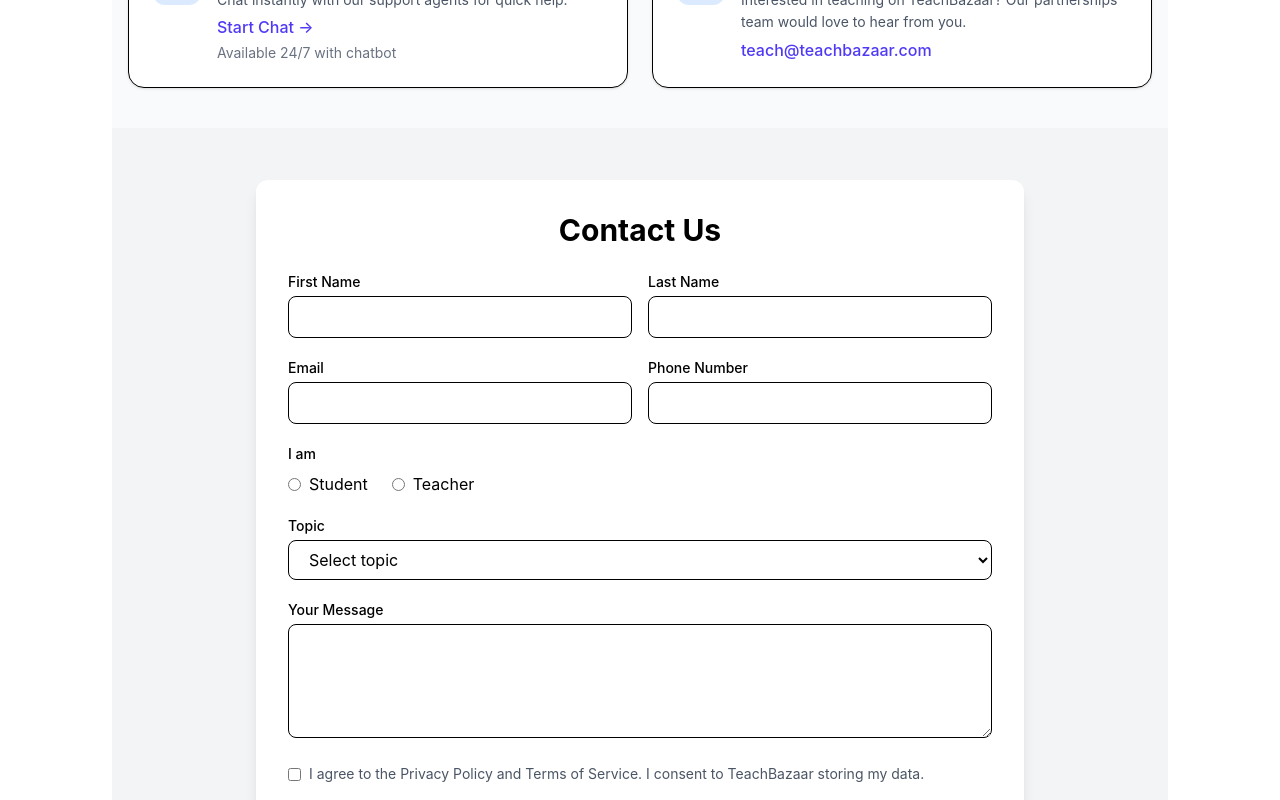
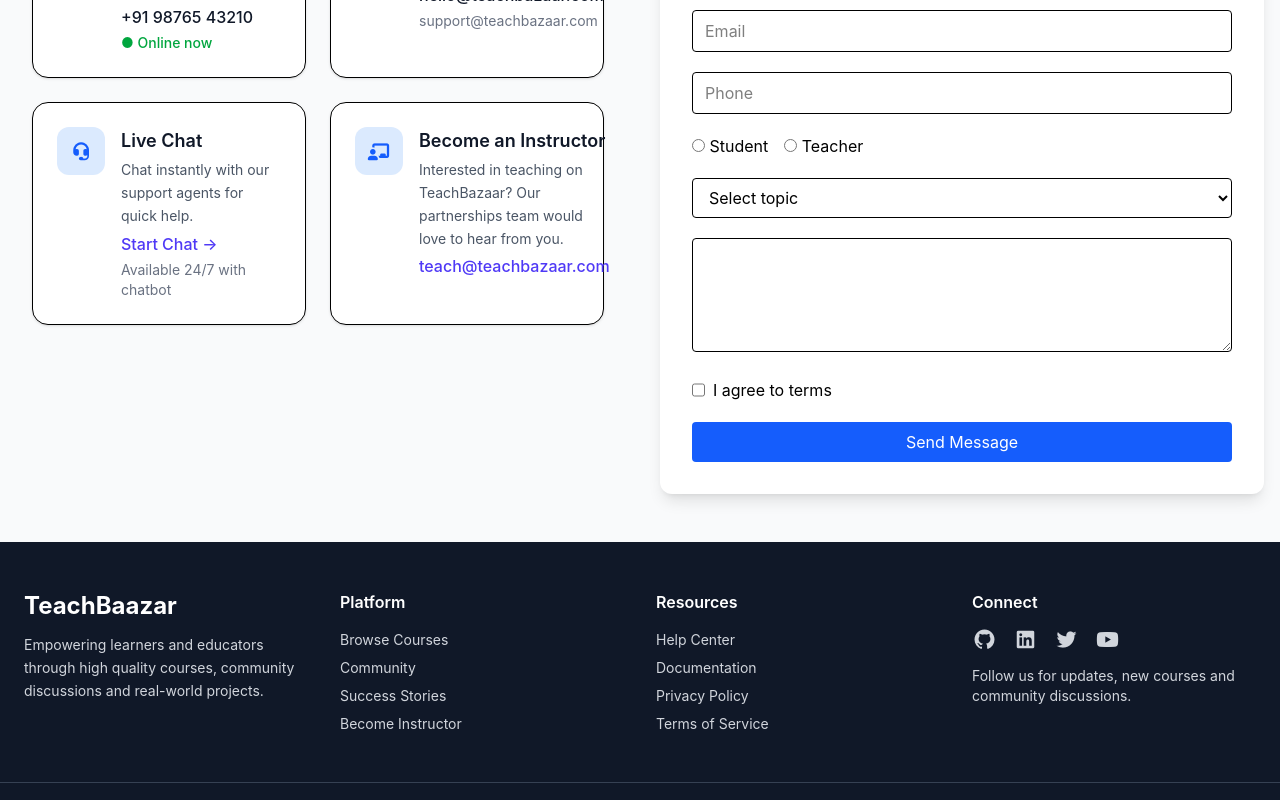
Before and after one commit to isthatViru/TEACHBAZAAR, a React app in the folder FrontEnd/myapp/: page /contact in a window 1280 px wide. Shown: the part 1000-1800 px from the top of the page. Built offline with nearby package versions, Linux system fonts and the light colour scheme; the HTML template or start-up script is replaced by a standard one.

Commit message:
Changed Layout of contact us

```diff
--- a/FrontEnd/myapp/src/components/Contact/ContactMain/Cards/CardsMain.jsx
+++ b/FrontEnd/myapp/src/components/Contact/ContactMain/Cards/CardsMain.jsx
@@ -1,14 +1,37 @@
-import React from 'react'
-import Cards from './Cards'
-import ContactForm from '../ContactForm/ContactForm'
+import React from "react";
+import Cards from "./Cards";
+import ContactForm from "../ContactForm/ContactForm";
 
 const CardsMain = () => {
   return (
-    <div>
-      <Cards/>
-      <ContactForm/>
+    <div className="bg-gray-50 py-12 px-4">
+
+      <div className="max-w-7xl mx-auto">
+
+        {/* Heading */}
+        <div className="text-center mb-12">
+          <h2 className="text-3xl md:text-4xl font-bold text-gray-900">
+            Get in Touch
+          </h2>
+          <p className="text-gray-600 mt-2">
+            We’re here to help. Choose your preferred way to connect with us.
+          </p>
+        </div>
+
+        {/* Layout */}
+        <div className="grid grid-cols-1 lg:grid-cols-2 gap-10 items-start">
+
+          {/* Cards */}
+          <Cards />
+
+          {/* Form */}
+          <ContactForm />
+
+        </div>
+
+      </div>
     </div>
-  )
-}
+  );
+};
 
-export default CardsMain
+export default CardsMain;
--- a/FrontEnd/myapp/src/components/Contact/ContactMain/ContactForm/ContactForm.jsx
+++ b/FrontEnd/myapp/src/components/Contact/ContactMain/ContactForm/ContactForm.jsx
@@ -16,7 +16,6 @@
   const [loading, setLoading] = useState(false);
   const [success, setSuccess] = useState("");
 
-  // Handle input change
   const handleChange = (e) => {
     const { name, value, type, checked } = e.target;
 
@@ -26,7 +25,6 @@
     }));
   };
 
-  // Basic validation
   const validate = () => {
     let newErrors = {};
 
@@ -57,7 +55,6 @@
     return newErrors;
   };
 
-  // Handle submit
   const handleSubmit = async (e) => {
     e.preventDefault();
 
@@ -70,7 +67,6 @@
       setLoading(true);
       setSuccess("");
 
-      // Replace with your API
       await new Promise((resolve) => setTimeout(resolve, 1000));
 
       setSuccess("Message sent successfully!");
@@ -92,177 +88,118 @@
   };
 
   return (
-    <div className="bg-gray-100 min-h-screen flex items-center justify-center px-4">
-      <div className="bg-white shadow-lg rounded-xl p-8 w-full max-w-3xl">
-        <h2 className="text-3xl font-bold text-center mb-6">
-          Contact Us
-        </h2>
+    <div className="w-full">
+      <div className="bg-white shadow-lg rounded-xl p-8 w-full">
+        <h2 className="text-2xl font-bold mb-6">Contact Us</h2>
 
         <form onSubmit={handleSubmit} className="space-y-5">
 
-          {/* First + Last Name */}
           <div className="grid md:grid-cols-2 gap-4">
             <div>
-              <label htmlFor="firstName" className="block text-sm font-medium mb-1">
-                First Name
-              </label>
+              <label htmlFor="firstName">First Name</label>
               <input
-                type="text"
                 id="firstName"
                 name="firstName"
                 value={formData.firstName}
                 onChange={handleChange}
-                className="w-full px-4 py-2 border rounded-lg focus:ring-2 focus:ring-blue-500"
+                className="w-full border px-3 py-2 rounded"
               />
               {errors.firstName && <p className="text-red-500 text-sm">{errors.firstName}</p>}
             </div>
 
             <div>
-              <label htmlFor="lastName" className="block text-sm font-medium mb-1">
-                Last Name
-              </label>
+              <label htmlFor="lastName">Last Name</label>
               <input
-                type="text"
                 id="lastName"
                 name="lastName"
                 value={formData.lastName}
                 onChange={handleChange}
-                className="w-full px-4 py-2 border rounded-lg focus:ring-2 focus:ring-blue-500"
+                className="w-full border px-3 py-2 rounded"
               />
               {errors.lastName && <p className="text-red-500 text-sm">{errors.lastName}</p>}
             </div>
           </div>
 
-          {/* Email + Phone */}
-          <div className="grid md:grid-cols-2 gap-4">
-            <div>
-              <label htmlFor="email" className="block text-sm font-medium mb-1">
-                Email
-              </label>
           <input
             type="email"
             id="email"
             name="email"
+            placeholder="Email"
             value={formData.email}
             onChange={handleChange}
-                className="w-full px-4 py-2 border rounded-lg focus:ring-2 focus:ring-blue-500"
+            className="w-full border px-3 py-2 rounded"
           />
-              {errors.email && <p className="text-red-500 text-sm">{errors.email}</p>}
-            </div>
 
-            <div>
-              <label htmlFor="phone" className="block text-sm font-medium mb-1">
-                Phone Number
-              </label>
           <input
             type="tel"
             id="phone"
             name="phone"
+            placeholder="Phone"
             value={formData.phone}
             onChange={handleChange}
-                className="w-full px-4 py-2 border rounded-lg focus:ring-2 focus:ring-blue-500"
+            className="w-full border px-3 py-2 rounded"
           />
-              {errors.phone && <p className="text-red-500 text-sm">{errors.phone}</p>}
-            </div>
+
+          <div className="flex gap-4">
+            <label>
+              <input
+                type="radio"
+                name="role"
+                value="student"
+                onChange={handleChange}
+              /> Student
+            </label>
+
+            <label>
+              <input
+                type="radio"
+                name="role"
+                value="teacher"
+                onChange={handleChange}
+              /> Teacher
+            </label>
           </div>
 
-          {/* Role */}
-          <div>
-            <label className="block text-sm font-medium mb-2">I am</label>
-            <div className="flex gap-6">
-              <label className="flex items-center gap-2">
-                <input
-                  type="radio"
-                  id="student"
-                  name="role"
-                  value="student"
-                  checked={formData.role === "student"}
-                  onChange={handleChange}
-                  className="accent-blue-600"
-                />
-                Student
-              </label>
-
-              <label className="flex items-center gap-2">
-                <input
-                  type="radio"
-                  id="teacher"
-                  name="role"
-                  value="teacher"
-                  checked={formData.role === "teacher"}
-                  onChange={handleChange}
-                  className="accent-blue-600"
-                />
-                Teacher
-              </label>
-            </div>
-            {errors.role && <p className="text-red-500 text-sm">{errors.role}</p>}
-          </div>
-
-          {/* Topic */}
-          <div>
-            <label htmlFor="topic" className="block text-sm font-medium mb-1">
-              Topic
-            </label>
           <select
             id="topic"
             name="topic"
             value={formData.topic}
             onChange={handleChange}
-              className="w-full px-4 py-2 border rounded-lg focus:ring-2 focus:ring-blue-500"
+            className="w-full border px-3 py-2 rounded"
           >
             <option value="">Select topic</option>
-              <option value="general">General Inquiry</option>
             <option value="courses">Courses</option>
             <option value="support">Support</option>
-              <option value="billing">Billing</option>
-              <option value="partnership">Partnership</option>
           </select>
-            {errors.topic && <p className="text-red-500 text-sm">{errors.topic}</p>}
-          </div>
 
-          {/* Message */}
-          <div>
-            <label htmlFor="message" className="block text-sm font-medium mb-1">
-              Your Message
-            </label>
           <textarea
             id="message"
             name="message"
             rows="4"
             value={formData.message}
             onChange={handleChange}
-              className="w-full px-4 py-2 border rounded-lg focus:ring-2 focus:ring-blue-500"
-            ></textarea>
-            {errors.message && <p className="text-red-500 text-sm">{errors.message}</p>}
-          </div>
+            className="w-full border px-3 py-2 rounded"
+          />
 
-          {/* Consent */}
-          <div className="flex items-start gap-2">
+          <label className="flex gap-2">
             <input
               type="checkbox"
-              id="consent"
               name="consent"
               checked={formData.consent}
               onChange={handleChange}
-              className="mt-1 accent-blue-600"
             />
-            <label htmlFor="consent" className="text-sm text-gray-600">
-              I agree to the Privacy Policy and Terms of Service. I consent to TeachBazaar storing my data.
+            I agree to terms
           </label>
-          </div>
-          {errors.consent && <p className="text-red-500 text-sm">{errors.consent}</p>}
 
-          {/* Submit */}
           <button
             type="submit"
             disabled={loading}
-            className="w-full bg-blue-600 text-white py-2 rounded-lg hover:bg-blue-700 transition disabled:bg-gray-400"
+            className="w-full bg-blue-600 text-white py-2 rounded"
           >
             {loading ? "Sending..." : "Send Message"}
           </button>
 
-          {success && <p className="text-green-600 text-center">{success}</p>}
+          {success && <p className="text-green-600">{success}</p>}
         </form>
       </div>
     </div>
--- a/FrontEnd/myapp/src/components/Contact/ContactMain/ContactMain.jsx
+++ b/FrontEnd/myapp/src/components/Contact/ContactMain/ContactMain.jsx
@@ -1,12 +1,12 @@
-import React from 'react'
-import CardsMain from './Cards/CardsMain'
+import React from "react";
+import CardsMain from "./Cards/CardsMain";
 
 const ContactMain = () => {
   return (
-    <div className='p-5 flex flex-col items-center' >
-       <CardsMain/>
+    <div>
+      <CardsMain />
     </div>
-  )
-}
+  );
+};
 
-export default ContactMain
+export default ContactMain;
```
Lines whose indentation alone changed are shown as unchanged.
